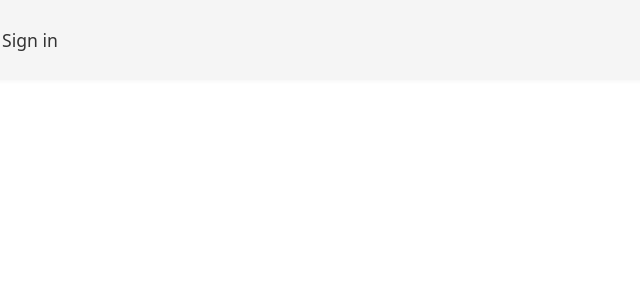
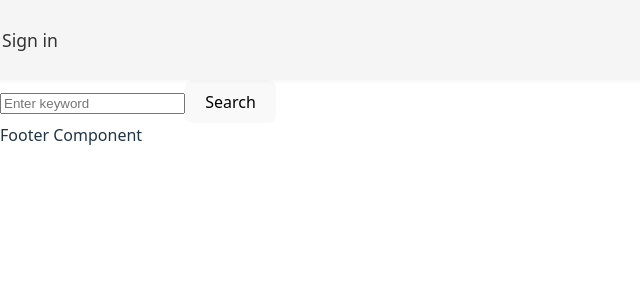
Before and after one commit to Bdotgo17/final-project, a React (Vite) app: page / in a window 1280 px wide. Shown: the top 300 px of the page, without its empty margins (0-640 px from the left). Built offline with nearby package versions, Linux system fonts and the light colour scheme.

Commit message:
moving footer

```diff
--- a/src/index.css
+++ b/src/index.css
@@ -64,3 +64,10 @@ button:focus-visible {
     background-color: #f9f9f9;
   }
 }
+
+.App {
+  min-height: 100vh;
+  display: flex;
+  flex-direction: column;
+  padding-top: 80px; /* height of your fixed header */
+}
```
